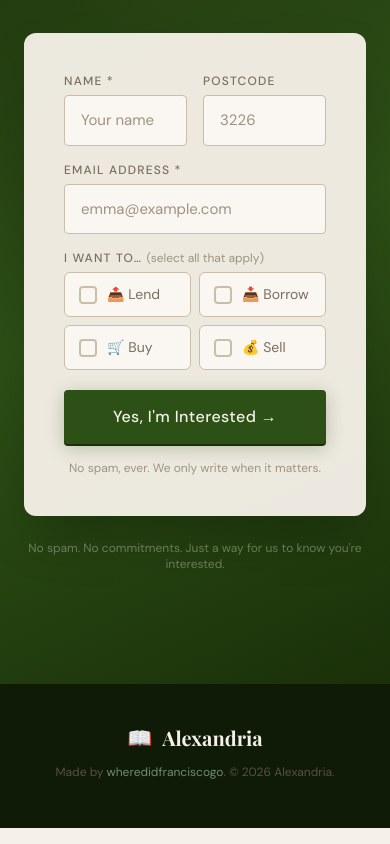
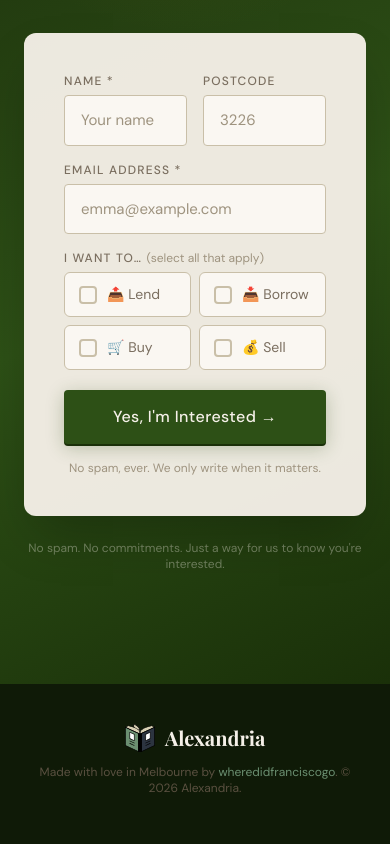
Before and after one commit to wheredidfranciscogo/alexandria, a React (Vite) app: page / in a window 390 px wide. Shown: the part 4427-5271 px from the top of the page. Built offline with nearby package versions, Linux system fonts and the light colour scheme; a web font is replaced by a local one.

Commit message:
change hero look

```diff
--- a/src/App.jsx
+++ b/src/App.jsx
@@ -73,9 +73,6 @@ function StepCard({ number, icon, title, body, delay = 0 }) {
   );
 }
 
-/* ═══════════════════════════════════════════════════════
-   MAIN APP
-═══════════════════════════════════════════════════════ */
 export default function App() {
   const waitlistRef = useRef(null);
   useScrollReveal();
@@ -177,27 +174,26 @@ export default function App() {
             </div>
           </div>
 
-          {/* RIGHT */}
+          {/* RIGHT — spinning circle */}
           <div
-            className="hidden md:flex flex-col items-center gap-10 animate-fade-in delay-300"
+            className="hidden md:flex flex-col items-center justify-center animate-fade-in delay-300"
             style={{ opacity: 0 }}
           >
-            {/* <BookStack /> */}
-            {/* Spinning circle badge */}
-            <div className="relative" style={{ width: 140, height: 140 }}>
+            <div className="relative" style={{ width: 300, height: 300 }}>
+              {/* Spinning text ring */}
               <div className="absolute inset-0 animate-spin-slow">
-                <svg viewBox="0 0 140 140" className="w-full h-full">
+                <svg viewBox="0 0 300 300" className="w-full h-full">
                   <path
                     id="spin-circle"
                     fill="none"
-                    d="M 70,70 m -52,0 a 52,52 0 1,1 104,0 a 52,52 0 1,1 -104,0"
+                    d="M 150,150 m -118,0 a 118,118 0 1,1 236,0 a 118,118 0 1,1 -236,0"
                   />
                   <text
                     style={{
                       fill: "#2D5016",
-                      fontSize: 11,
+                      fontSize: 13,
                       fontFamily: "'DM Sans', sans-serif",
-                      letterSpacing: 4,
+                      letterSpacing: 5,
                     }}
                   >
                     <textPath href="#spin-circle">
@@ -210,20 +206,20 @@ export default function App() {
               <div
                 className="absolute animate-pulse-ring"
                 style={{
-                  inset: "22%",
+                  inset: "18%",
                   borderRadius: "50%",
                   border: "1.5px solid #2D5016",
                 }}
               />
-              {/* Centre logo mark */}
+              {/* Centre circle with logo */}
               <div
                 className="absolute flex items-center justify-center rounded-full"
-                style={{ inset: "24%", background: "#2D5016" }}
+                style={{ inset: "20%", background: "#2D5016" }}
               >
                 <img
                   src="/logo-alexandria.svg"
                   alt="Alexandria"
-                  style={{ width: "85%", height: "85%", objectFit: "contain" }}
+                  style={{ width: "60%", height: "60%", objectFit: "contain" }}
                 />
               </div>
             </div>
@@ -347,7 +343,6 @@ export default function App() {
               </div>
             </div>
 
-            {/* Right col — earning examples + borrower note */}
             <div className="flex flex-col gap-5">
               <EarningCalc />
               <div
@@ -421,7 +416,6 @@ export default function App() {
             />
           </div>
 
-          {/* Connector dots */}
           <div className="hidden md:flex items-center justify-center gap-2 mt-10 opacity-40">
             <div
               className="w-2 h-2 rounded-full"
@@ -522,7 +516,11 @@ export default function App() {
       <footer style={{ background: "#0F1A07", padding: "40px 24px 48px" }}>
         <div className="max-w-6xl mx-auto flex flex-col md:flex-row items-center justify-between gap-3 text-center md:text-left">
           <div className="flex items-center gap-2.5">
-            <span className="text-xl">📖</span>
+            <img
+              src="/logo-alexandria.svg"
+              alt="Alexandria"
+              style={{ height: 28 }}
+            />
             <span
               className="font-serif text-xl font-bold"
               style={{ color: "#F5F0E8" }}
@@ -531,7 +529,7 @@ export default function App() {
             </span>
           </div>
           <p className="text-xs" style={{ color: "#5A5040" }}>
-            Made by{" "}
+            Made with love in Melbourne by{" "}
             <a
               href="https://wheredidfranciscogo.com"
               target="_blank"
```
